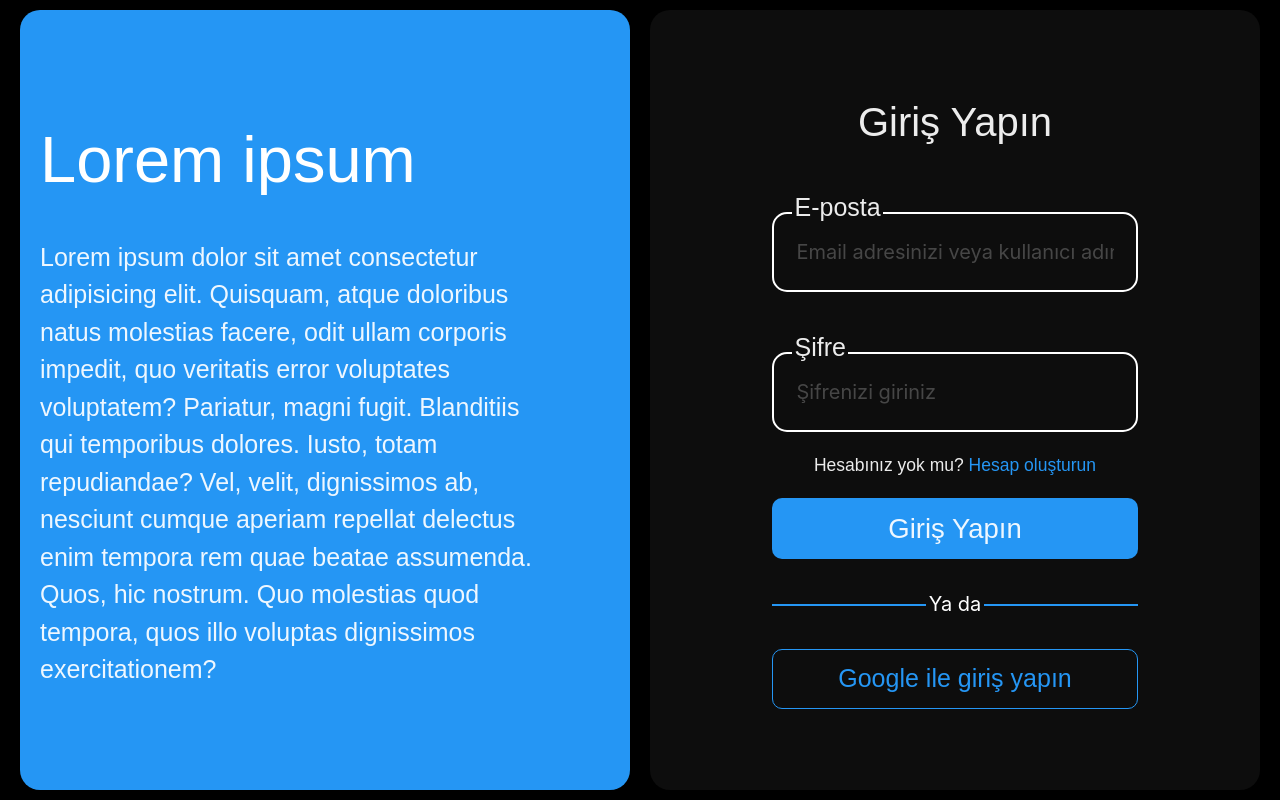
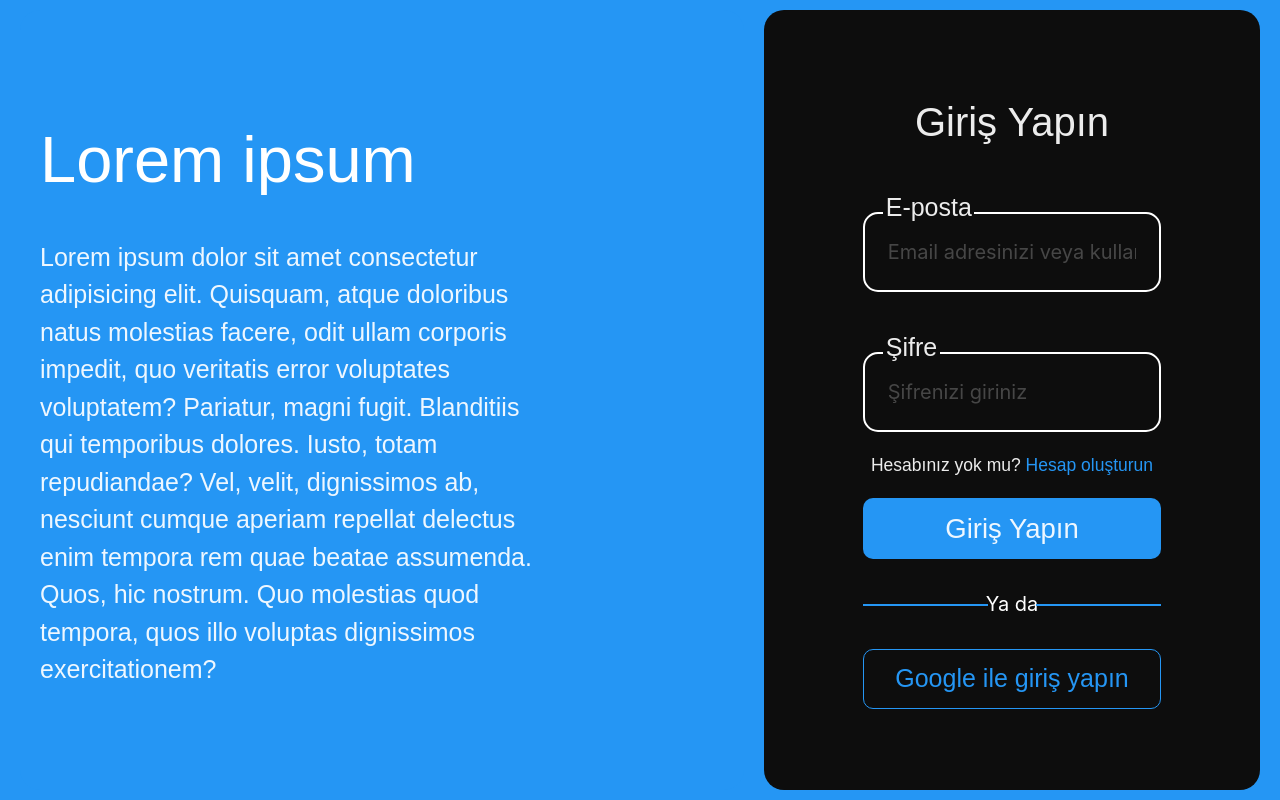
Before and after one commit to hukuki/frontend-main, a Next.js app: page /login in a window 1280 px wide. Built offline with nearby package versions, Linux system fonts and the light colour scheme; no server answers.

Commit message:
Added Alert Message to register and login errors. Changed login and register pages

```diff
--- a/src/context/AuthContextProvider.js
+++ b/src/context/AuthContextProvider.js
@@ -61,7 +61,7 @@ const useFirebaseAuth = () => {
             return {error: null, user}
         } catch (error) {
             console.log(error)
-            return {error: error.message , user:null}
+            return {error: error , user:null}
         }
     }
 
@@ -77,7 +77,7 @@ const useFirebaseAuth = () => {
             return { error: null,  user}
         } catch (error) {
             console.log(error)
-            return { error: error.message, user: null }
+            return { error: error, user: null }
         }
     }
 
@@ -88,7 +88,7 @@ const useFirebaseAuth = () => {
             return { error: null }
         } catch (error) {
             console.log(error)
-            return { error: error.message }
+            return { error: error }
         }
     }
 
@@ -107,7 +107,7 @@ const useFirebaseAuth = () => {
             return { error: null, user }
         } catch (error) {
             console.log(error)
-            return { error: error.message, user: null }
+            return { error: error, user: null }
         }
     }
 
@@ -126,7 +126,7 @@ const useFirebaseAuth = () => {
             return { error: null, user }
         } catch (error) {
             console.log(error)
-            return { error: error.message, user:null }
+            return { error: error, user:null }
         }
     }
 
--- a/src/pages/login/LoginPage.module.css
+++ b/src/pages/login/LoginPage.module.css
@@ -5,10 +5,10 @@
     width: 100vw;
     height: 100%;
     display: grid;
-    grid-template-columns: 1fr 1fr;
+    grid-template-columns: 1fr 40%;
     gap: 2rem;
     padding: 1rem 2rem;
-    background: var(--background-color-dark);
+    background: var(--color-blue-400);
 }
 
 /* HERO */
--- a/src/pages/login/index.js
+++ b/src/pages/login/index.js
@@ -16,6 +16,7 @@ import {
     AlertDialogFooter,
     Button
  } from '@chakra-ui/react'
+import { convertFirebaseErrorCodeToMessage } from "../../utils/alerts/convert_firebase_error"
 
 function LoginPage() {
 
@@ -39,13 +40,14 @@ function LoginPage() {
             setIsSubmitting(false)
             if (error) {
                 // TODO: Show a toast message
-                console.log(error)
-                setAlertMessage(error.message)
+                const message = convertFirebaseErrorCodeToMessage(error.code)
+                setAlertMessage(message)
                 onOpen()
             }
         } catch (err) {
             setIsSubmitting(false)
-            setAlertMessage(err.message)
+            const message = convertFirebaseErrorCodeToMessage(err.code)
+            setAlertMessage(message)
             onOpen()
             console.log(err)
         }
@@ -59,15 +61,15 @@ function LoginPage() {
             setIsSubmitting(false)
             if (error) {
                 // TODO: Show a toast message
-                console.log(error)
-                setAlertMessage(error.message)
+                const message = convertFirebaseErrorCodeToMessage(error.code)
+                setAlertMessage(message)
                 onOpen()
             } else  {
                 actions.resetForm()
             }
         } catch (err) {
-            console.log(err)
-            setAlertMessage(err.message)
+            const message = convertFirebaseErrorCodeToMessage(err.code)
+            setAlertMessage(message)
             onOpen()
             setIsSubmitting(false)
         }
@@ -88,7 +90,9 @@ function LoginPage() {
      isOpen={isOpen}
      isCentered={true}
      leastDestructiveRef={cancelRef}
-     onClose={onClose}>
+     onClose={onClose}
+     size="xl"
+     >
         <AlertDialogOverlay>
           <AlertDialogContent>
             <AlertDialogHeader fontSize='3rem' fontWeight='600'>
--- a/src/pages/register/RegisterPage.module.css
+++ b/src/pages/register/RegisterPage.module.css
@@ -5,10 +5,10 @@
     width: 100vw;
     height: 100%;
     display: grid;
-    grid-template-columns: 1fr 1fr;
+    grid-template-columns: 1fr 40%;
     gap: 2rem;
     padding: 1rem 2rem;
-    background: var(--background-color-dark);
+    background: var(--color-blue-400);
 }
 
 /* HERO */
--- /dev/null
+++ b/src/utils/alerts/convert_firebase_error.js
@@ -0,0 +1,27 @@
+const convertFirebaseErrorCodeToMessage = (errorCode) => {
+    switch (errorCode) {
+        case 'auth/email-already-exists':
+            return "Girdiğiniz email adresi zaten kayıtlı. Lütfen başka bir email adresi giriniz."
+        case "auth/invalid-email":
+            return "Girdiğiniz email adresi geçersiz. Lütfen geçerli bir email adresi giriniz."
+        case "auth/wrong-password":
+            return "Girdiğiniz şifre geçersiz. Lütfen geçerli bir şifre giriniz."
+        case "auth/invalid-password":
+            return "Girdiğiniz şifre geçersiz. Lütfen geçerli bir şifre giriniz."
+        case "auth/user-not-found":
+            return "Girdiğiniz email adresi ile kayıtlı bir kullanıcı bulunamadı. Lütfen kayıt olunuz."
+        case "auth/too-many-requests":
+            return "Çok fazla giriş denemesi yaptınız. Lütfen daha sonra tekrar deneyiniz."
+        case "auth/user-disabled":
+            return "Hesabınız devre dışı bırakılmıştır. Lütfen destek ile iletişime geçiniz."
+        case "auth/network-request-failed":
+            return "İnternet bağlantınızı kontrol ediniz."
+        case "auth/email-already-in-use":
+            return "Girdiğiniz email adresi zaten kayıtlı. Lütfen başka bir email adresi giriniz."
+        default:
+            return "Bir hata oluştu. Lütfen daha sonra tekrar deneyiniz."
+
+    }
+}
+
+export { convertFirebaseErrorCodeToMessage }
```
Also changed, not shown: src/pages/api/login.js (+0 -10 lines), src/pages/register/index.js (+11 -5 lines).
